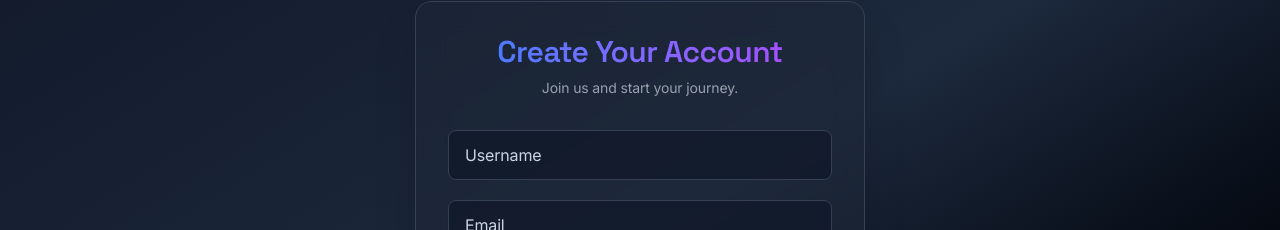
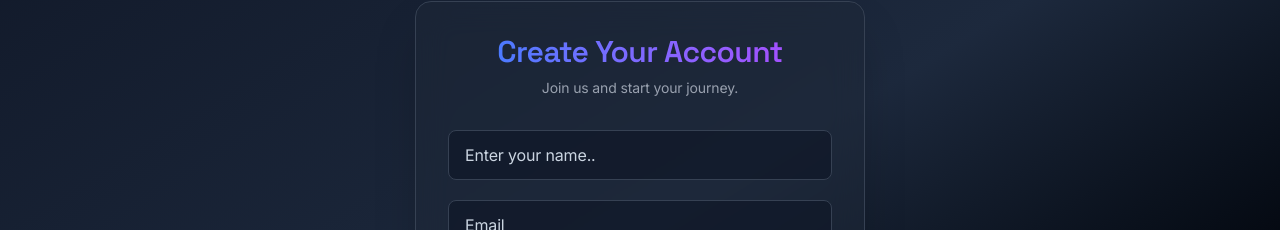
Before and after one commit to vishuvd1122/ChatX, a React (Vite) app in the folder client/: page /signup in a window 1280 px wide. Shown: the part 159-389 px from the top of the page. Built offline with nearby package versions, Linux system fonts and the light colour scheme.

Commit message:
Minor Bug fixes

```diff
--- a/client/src/pages/SignupPage.jsx
+++ b/client/src/pages/SignupPage.jsx
@@ -1,11 +1,11 @@
 import React, { useState } from 'react';
 import { ToastContainer } from "react-toastify";
 import { Link, useNavigate } from "react-router-dom";
-import { handleError, handleSuccess } from '../utils'; // Assuming this file exists and works
+import { handleError, handleSuccess } from '../utils';
 
 const Signup = () => {
   const [signupInfo, setSignupInfo] = useState({
-    username: "",
+    name: "",
     email: "",
     password: ""
   });
@@ -21,9 +21,9 @@ const Signup = () => {
 
   const handleSignup = async (e) => {
     e.preventDefault();
-    const { username, email, password } = signupInfo;
-    if (!username || !email || !password) {
-      return handleError("Username, email and password are required!");
+    const { name, email, password } = signupInfo;
+    if (!name || !email || !password) {
+      return handleError("name, email and password are required!");
     }
 
     try {
@@ -38,7 +38,7 @@ const Signup = () => {
       const result = await response.json();
       const { success, message } = result;
       if (success) {
-        handleSuccess(message);
+        handleSuccess("Account Created! Please Login now.");
         setTimeout(() => {
           navigate("/login");
         }, 1000);
@@ -63,10 +63,10 @@ const Signup = () => {
         <form onSubmit={handleSignup} className='flex flex-col gap-5'>
           <input
             type="text"
-            placeholder='Username'
+            placeholder='Enter your name..'
             className='w-full px-4 py-3 bg-gray-900/70 border border-gray-700 rounded-lg text-gray-200 placeholder-gray-500 focus:outline-none focus:ring-2 focus:ring-blue-500 transition-all duration-300'
-            name="username"
-            value={signupInfo.username}
+            name="name"
+            value={signupInfo.name}
             onChange={handleChange}
           />
           <input
```
